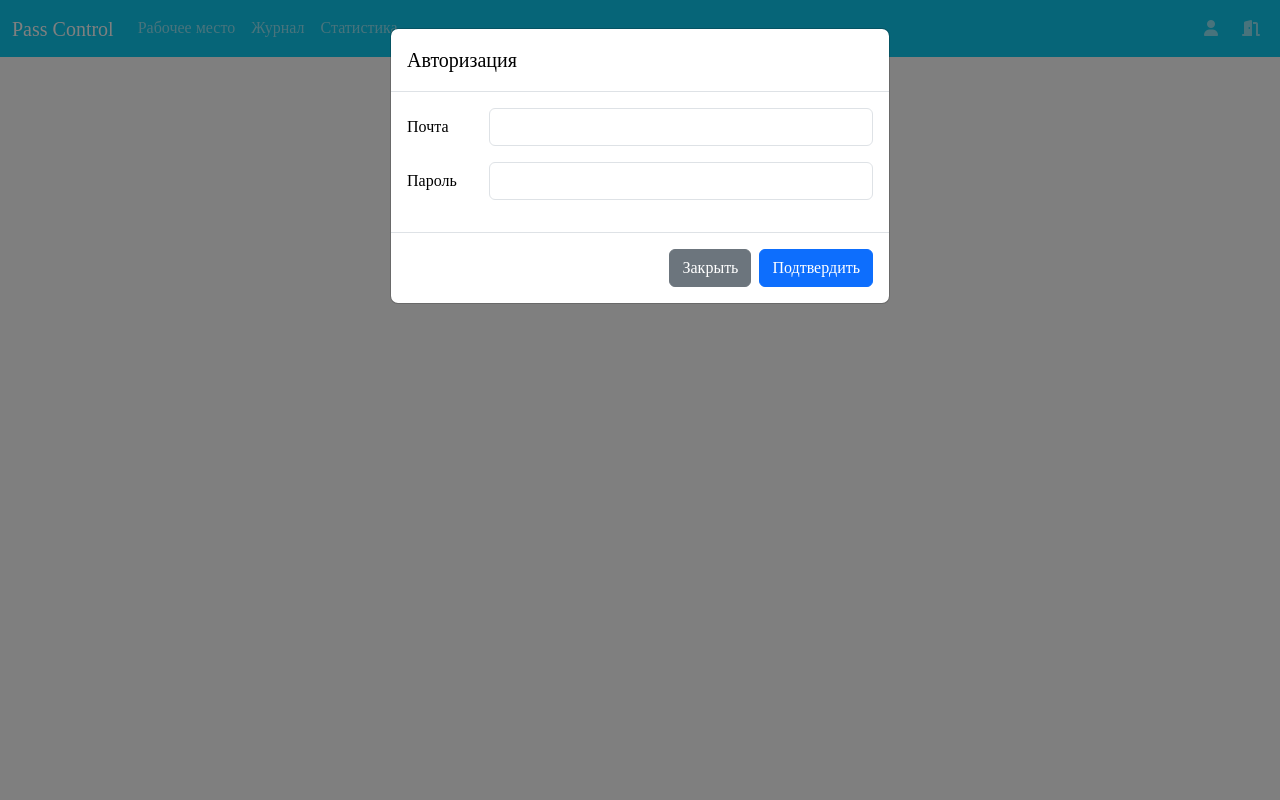
After one commit to duravkin/Practice2023-Flask, a Flask app: template templates/bases/navbar.html in a window 1280 px wide, after a click that opens the changed part. The commit adds this page. Run offline with Flask 3, Linux system fonts and the light colour scheme; the template is opened without the code that fills it, so the values that code supplies are empty; some libraries are stand-ins or nearby versions.

Commit message:
Добавление первых шаблонов с navbar

```diff
--- a/app.py
+++ b/app.py
@@ -7,7 +7,7 @@ import psycopg2.extras
 from flask import Flask, render_template, request, redirect, url_for
 
 
-app = Flask(__name__)
+app = Flask(__name__, static_folder="static")
 
 conn = psycopg2.connect(host="localhost", database="practice1", user="postgres", password="admin")
 
--- /dev/null
+++ b/static/CSS/main.css
@@ -0,0 +1,53 @@
+html {
+	font-size: 16px;
+}
+
+body {
+	font-family: Montserrat;
+	font-size: 16px;
+	font-weight: 400;
+	color: #000;
+	min-width: 320px;
+}
+
+img {
+	max-width: 100%;
+	height: auto;
+}
+
+a {
+	color: #f7f7f7;
+}
+
+a:hover {
+	color: #555;
+}
+
+.nabvar-light .navbar-nav .nav-link {
+	color: #f7f7f7;
+	font-weight: 500;
+	text-transform: uppercase;
+}
+
+.navbar-nav .dropdown-menu {
+	right: 0;
+	left: auto;
+}
+
+.top-menu li a::after {
+	content: '';
+	display: block;
+	width: 100%;
+	background-color: #f7f7f7;
+	height: 1px;
+	transition: all .3s;
+	transform: scale(0);
+}
+
+.top-menu li a:hover::after {
+	transform: scale(1);
+}
+
+i {
+	margin-left: 8px;
+}
--- /dev/null
+++ b/templates/bases/navbar.html
@@ -0,0 +1,85 @@
+<!doctype html>
+<html lang="en">
+  <head>
+    <meta charset="utf-8">
+    <meta name="viewport" content="width=device-width, initial-scale=1">
+    <title>Pass Control</title>
+    <link href="https://cdn.jsdelivr.net/npm/bootstrap@5.3.0/dist/css/bootstrap.min.css" rel="stylesheet" integrity="sha384-9ndCyUaIbzAi2FUVXJi0CjmCapSmO7SnpJef0486qhLnuZ2cdeRhO02iuK6FUUVM" crossorigin="anonymous">
+    <link rel="stylesheet" type="text/css" href="{{ url_for('static', filename='CSS/main.css') }}">
+  </head>
+  <body>
+
+    <nav class="navbar navbar-expand-lg bg-info" data-bs-theme="dark">
+      <div class="container-fluid">
+        <a class="navbar-brand" href="">Pass Control</a>
+        <button class="navbar-toggler" type="button" data-bs-toggle="collapse" data-bs-target="#navbarSupportedContent" aria-controls="navbarSupportedContent" aria-expanded="false" aria-label="Toggle navigation">
+          <span class="navbar-toggler-icon"></span>
+        </button>
+
+        <!--Ссылки на страницы-->
+        <div class="collapse navbar-collapse" id="navbarSupportedContent">
+          <ul class="navbar-nav me-auto mb-2 mb-lg-0 top-menu">
+            <li class="nav-item">
+              <a class="nav-link" aria-current="page" href="#">Рабочее место</a>
+            </li>
+            <li class="nav-item">
+              <a class="nav-link" aria-current="page" href="#">Журнал</a>
+            </li>
+            <li class="nav-item">
+              <a class="nav-link" aria-current="page" href="#">Статистика</a>
+            </li>
+          </ul>
+
+          <!--Авторизация и вход-->
+          <ul class="navbar-nav ms-auto mb-2 mb-lg-0">
+            <li class="nav-item">
+              <a class="nav-link" aria-current="page" href="#" data-bs-toggle="modal" data-bs-target="#modal-admin"><i class="fa-solid fa-user" title="Войти как администратор"></i></a>
+
+                <!-- Modal -->
+                <div class="modal fade" id="modal-admin" tabindex="-1" aria-labelledby="exampleModalLabel" aria-hidden="true" data-bs-theme="light">
+                  <div class="modal-dialog">
+                    <div class="modal-content">
+                      <div class="modal-header">
+                        <h1 class="modal-title fs-5" id="exampleModalLabel">Авторизация</h1>
+                        <button type="button" class="btn-close" data-bs-dismiss="modal" aria-label="Close"></button>
+                      </div>
+                      <div class="modal-body">
+                        <form action="">
+                          <div class="row mb-3">
+                            <label for="inputEmail" class="col-sm-2 col-form-label">Почта</label>
+                            <div class="col-sm-10">
+                              <input type="email" class="form-control" id="inputEmail">
+                            </div>
+                          </div>
+                          <div class="row mb-3">
+                            <label for="inputPass" class="col-sm-2 col-form-label">Пароль</label>
+                            <div class="col-sm-10">
+                              <input type="password" class="form-control" id="inputPass">
+                            </div>
+                          </div>
+                        </form>
+                      </div>
+                      <div class="modal-footer">
+                        <button type="button" class="btn btn-secondary" data-bs-dismiss="modal">Закрыть</button>
+                        <button type="button" class="btn btn-primary">Подтвердить</button>
+                      </div>
+                    </div>
+                  </div>
+                </div>
+
+            </li>
+            <li class="nav-item">
+              <a class="nav-link" aria-current="page" href="#"><i class="fa-solid fa-door-open" title="Выход"></i></a>
+            </li>
+          </ul>
+        </div>
+      </div>
+    </nav>
+
+    {% block start %}
+    {% endblock %}
+
+<script src="https://cdn.jsdelivr.net/npm/bootstrap@5.3.0/dist/js/bootstrap.bundle.min.js" integrity="sha384-geWF76RCwLtnZ8qwWowPQNguL3RmwHVBC9FhGdlKrxdiJJigb/j/68SIy3Te4Bkz" crossorigin="anonymous"></script>
+    <script src="https://kit.fontawesome.com/48c35b39fd.js" crossorigin="anonymous"></script>
+  </body>
+</html>
```
Also changed, not shown: templates/main.html (+3 -12 lines).
